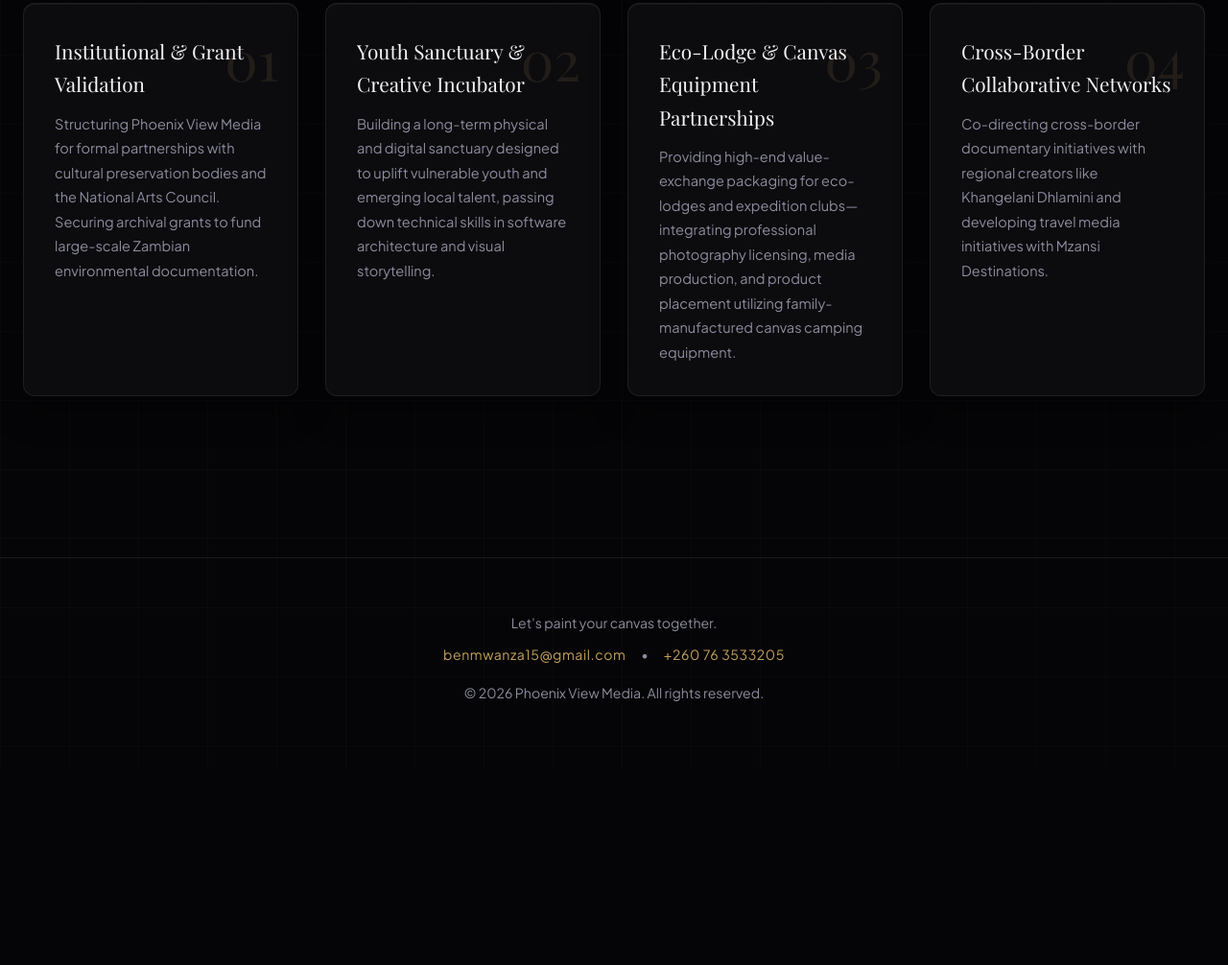
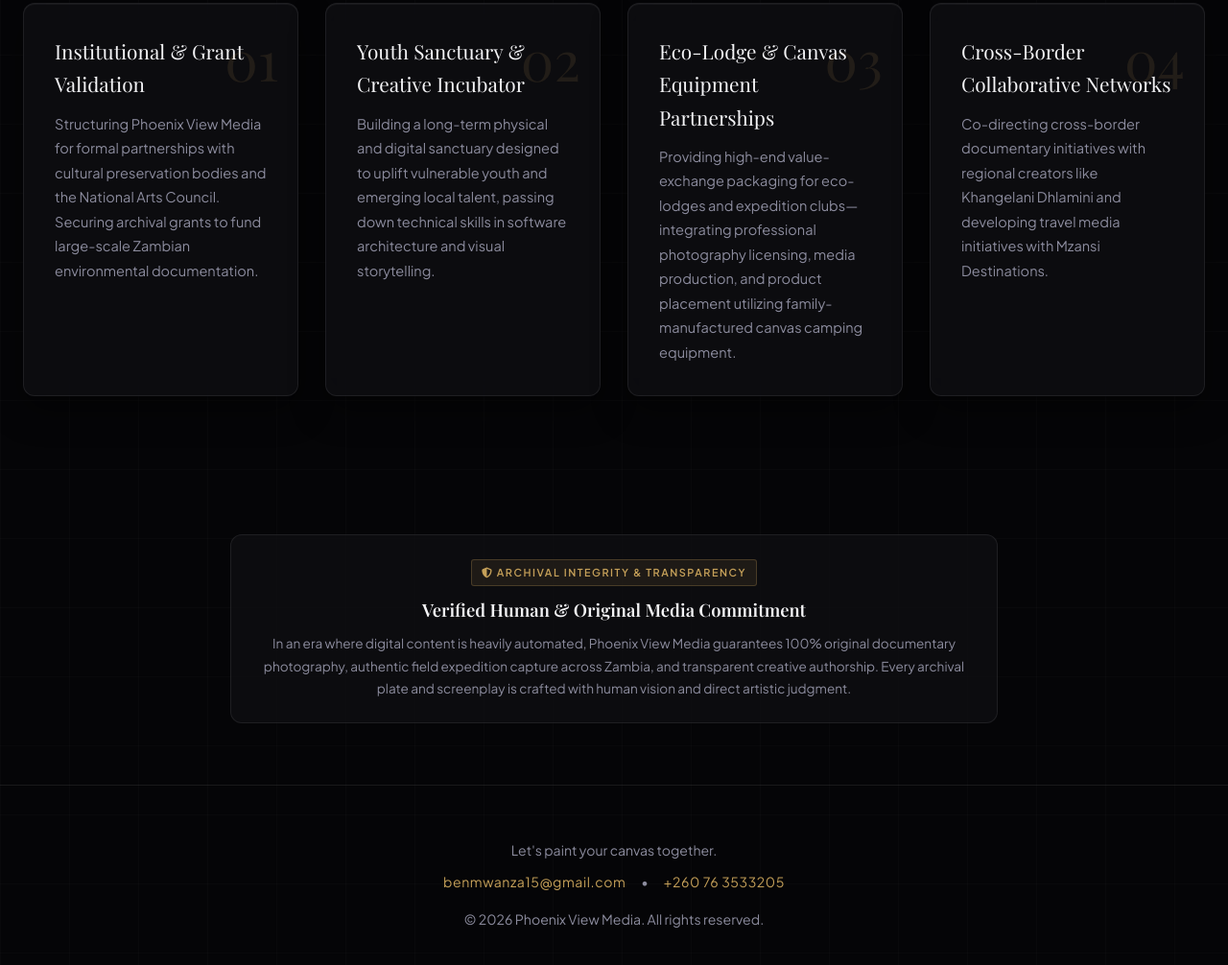
Before and after one commit to wesleymwanza15-sketch/wesleymwanza15-sketch.github.io, a plain HTML site: page index.html in a window 1280 px wide. Shown: the part 4479-5485 px from the top of the page at 96% size. Before the commit the page ends 5279 px from the top, so only its background shows below. Drawn offline with nearby package versions, Linux system fonts and the light colour scheme; animation ran at ten frames a second; a web font is replaced by a local one.

Commit message:
Update index.html

```diff
--- a/index.html
+++ b/index.html
@@ -140,7 +140,7 @@
       will-change: transform;
     }
 
-    /* ===== FLOATING EDITORIAL HEADER (CLEANED OF NAME BLOCK) ===== */
+    /* ===== FLOATING EDITORIAL HEADER ===== */
     .floating-header {
       position: fixed;
       top: 20px;
@@ -286,7 +286,7 @@
       text-shadow: 0 2px 14px rgba(0, 0, 0, 0.9);
     }
 
-    /* ===== HORIZONTAL CINEMA REEL STRIP (UPDATED IMAGERY) ===== */
+    /* ===== HORIZONTAL CINEMA REEL STRIP ===== */
     .cinema-reel-section {
       margin: 50px 0;
       padding: 30px 0;
@@ -897,7 +897,7 @@
   <div class="cursor-spotlight" id="spotlight"></div>
   <div id="toast" class="toast-notification">🎵 Playing Track</div>
 
-  <!-- FLOATING EDITORIAL HEADER (NAME REMOVED) -->
+  <!-- FLOATING EDITORIAL HEADER -->
   <header class="floating-header">
     <a href="#" class="header-brand">Phoenix View Media</a>
     <nav>
@@ -957,14 +957,14 @@
       </div>
     </header>
 
-    <!-- HORIZONTAL CINEMA REEL STRIP (UPDATED WITH YOUR EXACT REQUESTED IMAGES) -->
+    <!-- HORIZONTAL CINEMA REEL STRIP (UPDATED WITH WORKING MIST/FALLS PLATE) -->
     <div class="cinema-reel-section reveal">
       <div class="cinema-reel-header">
         <h3>Featured Cinematic Works</h3>
         <span>Scroll to Explore ➔</span>
       </div>
       <div class="cinema-reel-track">
-                <!-- Victoria Falls / Thunder on the Edge -> Falls Mist Plate -->
+        <!-- Victoria Falls / Thunder on the Edge -> Falls Mist Plate -->
         <div class="cinema-reel-card reader-btn" data-doc="victoria-falls-script">
           <img src="images/20251223_164301 (1).jpeg" alt="Thunder on the Edge">
           <div class="cinema-reel-overlay">
@@ -1811,6 +1811,15 @@
         </div>
       </div>
     </section>
+  </div>
+
+  <!-- Trust, Disclosure & Ethics Assurance Block (Integrated into Footer Section) -->
+  <div style="background: var(--card-bg); border: 1px solid var(--card-border); border-radius: var(--radius); padding: 24px; margin: 40px auto; max-width: 800px; text-align: center;">
+    <span class="showcase-tag" style="margin-bottom: 10px;"><i class="fas fa-shield-alt"></i> Archival Integrity & Transparency</span>
+    <h4 style="font-family: var(--font-serif); font-size: 1.15rem; margin-bottom: 8px; color: var(--text-main);">Verified Human & Original Media Commitment</h4>
+    <p style="color: var(--text-muted); font-size: 0.85rem; line-height: 1.7; margin: 0;">
+      In an era where digital content is heavily automated, Phoenix View Media guarantees 100% original documentary photography, authentic field expedition capture across Zambia, and transparent creative authorship. Every archival plate and screenplay is crafted with human vision and direct artistic judgment.
+    </p>
   </div>
 
   <footer>
@@ -2195,7 +2204,7 @@
         <h2>Game of Couples</h2>
         <div class="subtitle">Feature Film Screenplay Synopsis</div>
         <p><strong>Logline:</strong> Four couples embark on an elite wilderness hiking expedition across rugged remote terrain, only to discover that deep-seated secrets, unresolved tensions, and psychological survival dynamics will test their bonds far beyond the trail.</p>
-        <p><strong>Narrative Arc:</strong> The narrative builds as an atmospheric slow-burn thriller. Initially framed as a restorative weekend retreat, shifting environmental obstacles and psychological confrontations strip away polite façades. Each character is forced to confront what loyalty truly means when isolation sets in.</p>
+        <p><strong>Narrative Arc:</strong> The narrative builds as an atmospheric slow-burn thriller. Initially framed as a restorative weekend retreat, shifting environmental obstacles and psychological confrontations strip away polite façades.</p>
       `,
       "frontline-keepers": `
         <h2>The Frontline Keepers: Zambia’s Wildlife War</h2>
```
